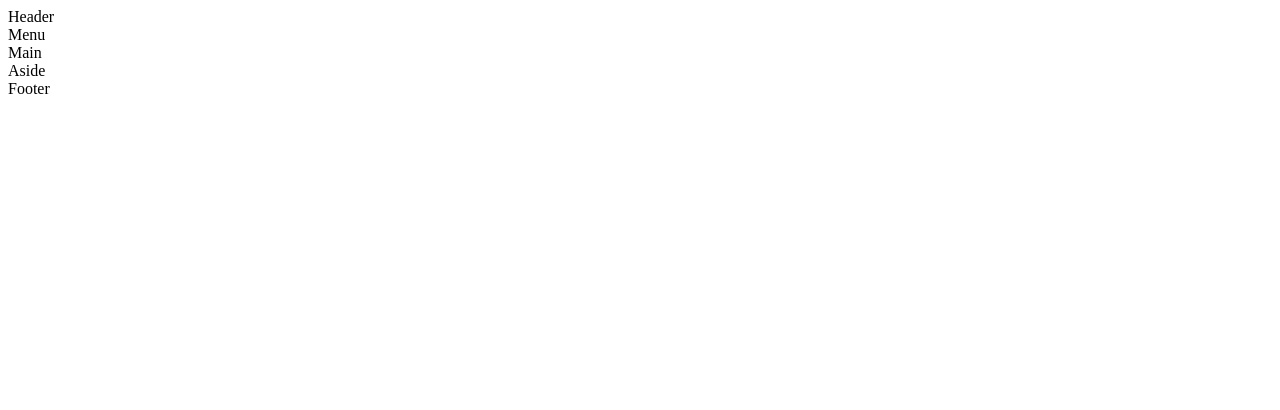
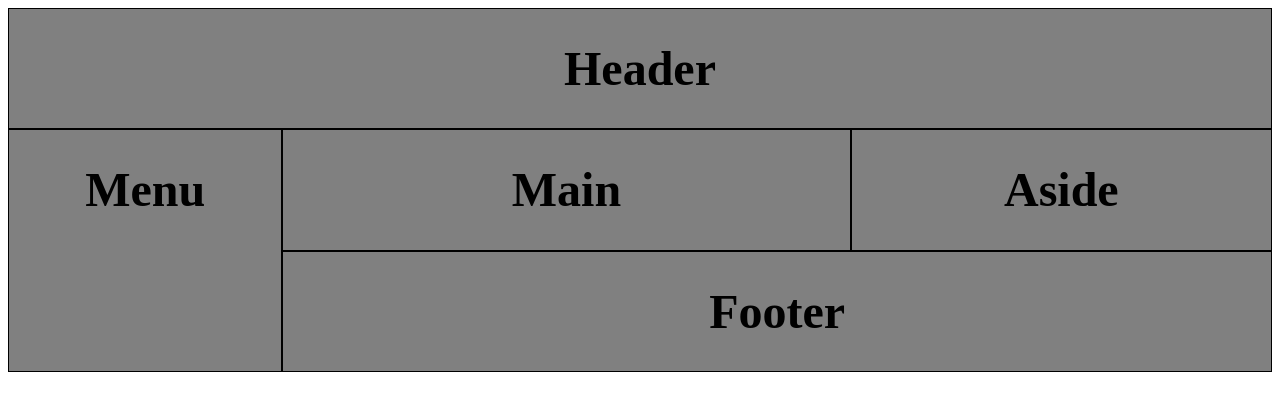
Before and after one commit to RaiyanJiyon/CSS3, a plain HTML site: page 27Layout Design/Grid Layout Part-2/index.html in a window 1280 px wide. Drawn offline with Linux system fonts and the light colour scheme.

Commit message:
sixth day

```diff
--- a/27Layout Design/Grid Layout Part-2/index.html
+++ b/27Layout Design/Grid Layout Part-2/index.html
@@ -8,11 +8,21 @@
 </head>
 <body>
     <div class="grid-container">
-        <div>Header</div>
-        <div>Menu</div>
-        <div>Main</div>
-        <div>Aside</div>
-        <div>Footer</div>
+        <div class="item-1">
+            <h1>Header</h1>
+        </div>
+        <div class="item-2">
+            <h1>Menu</h1>
+        </div>
+        <div class="item-3">
+            <h1>Main</h1>
+        </div>
+        <div class="item-4">
+            <h1>Aside</h1>
+        </div>
+        <div class="item-5">
+            <h1>Footer</h1>
+        </div>
     </div>
 </body>
 </html>
--- a/27Layout Design/Grid Layout Part-2/style.css
+++ b/27Layout Design/Grid Layout Part-2/style.css
@@ -1,7 +1,24 @@
+.item-1{grid-area: header;}
+.item-2{grid-area: menus;}
+.item-3{grid-area: Main;}
+.item-4{grid-area: Aside;}
+.item-5{grid-area: Footer;}
+
+
 .grid-container{
     display: grid;
+    /* grid-template-columns: auto auto auto auto auto auto; */
+    grid-template-areas:
+        'header header header header header header'
+        'menus Main Main Main Aside Aside'
+        'menus Footer Footer Footer Footer Footer'
+
+    ;
 }
 
 .grid-container > div{
-
+    background-color: gray;
+    border: 1px solid black;
+    text-align: center;
+    font-size: 1.5rem;
 }
```
Also changed, not shown: 27Layout Design/Grid Layout Part-3/index.html (added, +21 -0 lines), 27Layout Design/Grid Layout Part-3/style.css (added).
